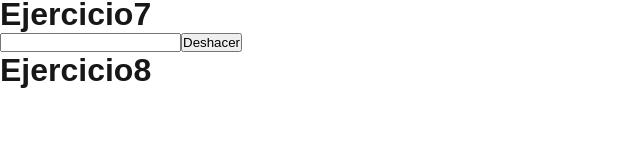
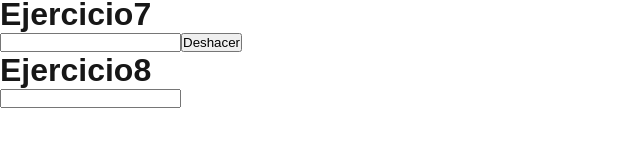
Before and after one commit to julia85310/b_useref, a Next.js app: page / in a window 1280 px wide. Shown: the part 358-504 px from the top of the page, without its empty margins (0-640 px from the left). Built offline with nearby package versions, Linux system fonts and the light colour scheme.

Commit message:
todo terminado

```diff
--- /dev/null
+++ b/src/app/FormValidator.js
@@ -0,0 +1,20 @@
+import {useRef, useState} from 'react';
+
+export default function FormValidator(){
+  const inputEmailRef = useRef(null);
+  const [mensaje, setMensaje] = useState('');
+
+  function validar(){
+    const regex = /.+@.+\..+/;
+    if (regex.test(inputEmailRef.current.value)){
+      setMensaje('Correo válido');
+    }else{
+      setMensaje('Correo no válido');
+    }
+  }
+
+  return <div>
+    <input type='email' ref={inputEmailRef} onBlur={validar}></input>
+    {mensaje}
+  </div>
+}
--- a/src/app/page.js
+++ b/src/app/page.js
@@ -6,6 +6,7 @@ import RenderCounter from "./RenderCounter";
 import PreviousValue from "./PreviousValue";
 import ColorSlider from "./ColorSlider";
 import TextEditor from "./TextEditor";
+import FormValidator from "./FormValidator";
 
 export default function Home() {
   return (
@@ -25,6 +26,7 @@ export default function Home() {
       <h1>Ejercicio7</h1>
       <TextEditor></TextEditor>
       <h1>Ejercicio8</h1>
+      <FormValidator></FormValidator>
     </div>
   );
 }
```
